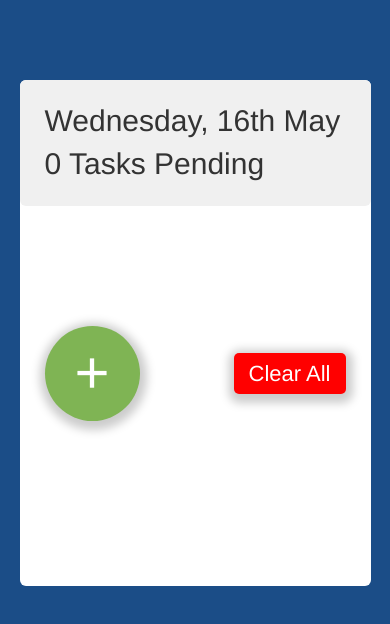
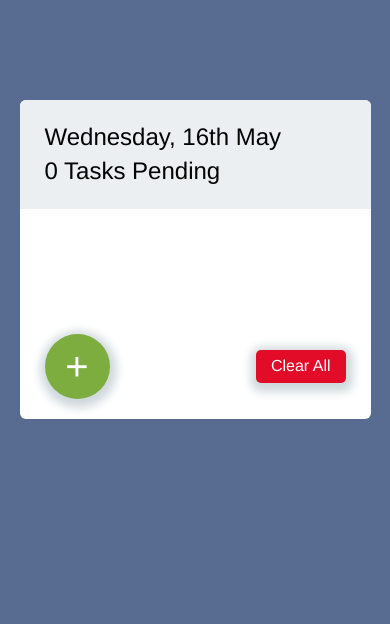
Before and after one commit to JamieSullivanD15/React-Todo-App, a React (Create React App) app: page / in a window 390 px wide. Shown: the top 624 px of the page. Built offline with nearby package versions, Linux system fonts and the light colour scheme.

Commit message:
Finalised styling and colour palette. Added media queries and corrected bootstrap columns for responsive layout.

```diff
--- a/src/App.css
+++ b/src/App.css
@@ -1,3 +1,15 @@
+.heading-font, .interface .header span {
+  font-size: 30px; }
+
+.task-font, .todo-item .container {
+  font-size: 26px; }
+
+.add-button-font, .footer .add-button {
+  font-size: 55px; }
+
+.clear-button-font, .footer .clear-button {
+  font-size: 22px; }
+
 .todo-item {
   vertical-align: middle;
   word-wrap: break-word;
@@ -8,20 +20,20 @@
   /* Show the checkmark when checked */ }
   .todo-item .completed-todo {
     text-decoration: line-through;
-    color: #ccc; }
+    color: #CFD8DC; }
   .todo-item .delete .delete-button {
     border: none;
     background: none;
     font-size: 26px;
-    color: red;
+    color: #e20c28;
     float: right; }
     .todo-item .delete .delete-button:focus {
       outline: 0; }
     .todo-item .delete .delete-button:active {
-      background-color: #F0F0F0;
+      background-color: #ECEFF1;
       border-radius: 4px; }
     .todo-item .delete .delete-button:hover {
-      color: #B71C1C; }
+      color: #8f0a0b; }
     .todo-item .delete .delete-button .delete-icon {
       vertical-align: middle; }
   .todo-item .container {
@@ -30,11 +42,11 @@
     padding-left: 40px;
     margin-bottom: 12px;
     cursor: pointer;
-    font-size: 22px;
     -webkit-user-select: none;
     -moz-user-select: none;
     -ms-user-select: none;
-    user-select: none; }
+    user-select: none;
+    color: #030404; }
     .todo-item .container input {
       /* Hide the browser's default checkbox */
       position: absolute;
@@ -64,16 +76,17 @@
       -ms-transform: rotate(45deg);
       transform: rotate(45deg); }
   .todo-item .container:hover input ~ .checkmark {
-    background-color: #ccc; }
+    background-color: #CFD8DC; }
   .todo-item .container input:checked ~ .checkmark {
-    background-color: #7FB454; }
+    background-color: #7cad3e; }
   .todo-item .container input:checked ~ .checkmark:after {
     display: block; }
 
 .error-text {
-  color: red;
-  padding: 0px 25px;
-  visibility: hidden; }
+  color: #e20c28;
+  padding-left: 45px;
+  visibility: hidden;
+  font-size: 18px; }
 
 .new-todo {
   padding: 0 30px;
@@ -86,28 +99,28 @@
       border: none;
       background: none;
       font-size: 26px;
-      color: #7FB454; }
+      color: #7cad3e; }
       .new-todo .confirm-todo .confirm-button:focus {
         outline: 0; }
       .new-todo .confirm-todo .confirm-button:active {
-        background-color: #F0F0F0;
+        background-color: #ECEFF1;
         border-radius: 4px; }
       .new-todo .confirm-todo .confirm-button:hover {
-        color: #3B7E41; }
+        color: #4a6c2f; }
   .new-todo .cancel-todo {
     float: right; }
     .new-todo .cancel-todo .cancel-button {
       border: none;
       background: none;
       font-size: 26px;
-      color: red; }
+      color: #e20c28; }
       .new-todo .cancel-todo .cancel-button:focus {
         outline: 0; }
       .new-todo .cancel-todo .cancel-button:active {
-        background-color: #F0F0F0;
+        background-color: #ECEFF1;
         border-radius: 4px; }
       .new-todo .cancel-todo .cancel-button:hover {
-        color: #B71C1C; }
+        color: #8f0a0b; }
 
 .footer {
   padding: 20px 10px;
@@ -116,50 +129,91 @@
   .footer .clear-button {
     border: none;
     color: #fff;
-    box-shadow: 1px 3px 10px 6px #ccc;
-    background-color: red;
+    box-shadow: 1px 3px 10px 6px #CFD8DC;
+    background-color: #e20c28;
     float: right;
-    font-size: 22px;
     border-radius: 5px;
     padding: 5px 15px; }
     .footer .clear-button:focus {
       outline: 0; }
     .footer .clear-button:hover {
-      background-color: #B71C1C; }
+      background-color: #8f0a0b; }
     .footer .clear-button:active {
-      background-color: red; }
+      background-color: #e20c28; }
   .footer .add-button {
     border: none;
     color: #fff;
-    box-shadow: 1px 3px 10px 6px #ccc;
-    background-color: #7FB454;
+    box-shadow: 1px 3px 10px 6px #CFD8DC;
+    background-color: #7cad3e;
     float: left;
     padding: 0;
-    height: 95px;
-    width: 95px;
-    font-size: 60px;
+    height: 85px;
+    width: 85px;
     border-radius: 50%; }
     .footer .add-button:focus {
       outline: 0; }
     .footer .add-button:hover {
-      background-color: #3B7E41; }
+      background-color: #4a6c2f; }
     .footer .add-button:active {
-      background-color: #7FB454; }
+      background-color: #7cad3e; }
+
+@media (max-width: 576px) {
+  .interface {
+    width: 90%; }
+  .heading-font, .interface .header span {
+    font-size: 24px; }
+  .task-font, .todo-item .container {
+    font-size: 20px; }
+  .add-button-font, .footer .add-button {
+    font-size: 40px; }
+  .add-button {
+    width: 65px !important;
+    height: 65px !important; }
+  .clear-button-font, .footer .clear-button {
+    font-size: 16px; } }
+
+@media (min-width: 576px) and (max-width: 768px) {
+  .interface {
+    width: 80%; } }
+
+@media (min-width: 768px) and (max-width: 992px) {
+  .interface {
+    width: 75%; } }
+
+@media (min-width: 992px) and (max-width: 1200px) {
+  .interface {
+    width: 60%; } }
+
+@media (min-width: 1200px) {
+  .interface {
+    width: 50%; }
+  .heading-font, .interface .header span {
+    font-size: 32px; }
+  .add-button-font, .footer .add-button {
+    font-size: 65px; }
+  .add-button {
+    width: 100px !important;
+    height: 100px !important; }
+  .clear-button-font, .footer .clear-button {
+    font-size: 26px; } }
+
+@media (max-height: 500px) {
+  .interface {
+    margin: 10px auto !important; } }
 
 body {
-  background-color: #1B4D87; }
+  background-color: #586c91; }
 
 .interface {
-  width: 90%;
-  margin: 80px auto;
   border-radius: 6px;
   background-color: #fff;
-  min-height: 60vh; }
+  min-height: 10vh;
+  margin: 100px auto; }
   .interface .header {
     padding: 20px 10px;
-    background-color: #F0F0F0;
-    border-radius: 6px; }
-    .interface .header span {
-      font-size: 30px; }
+    background-color: #ECEFF1;
+    border-top-left-radius: 6px;
+    border-top-right-radius: 6px;
+    color: #030404; }
   .interface .body {
     padding: 20px 10px; }
--- a/src/Components/AddTodo.js
+++ b/src/Components/AddTodo.js
@@ -53,18 +53,18 @@ class AddTodo extends Component {
       <div>
         <Row className="new-todo">
           <form onSubmit={this.submitTodo.bind(this)}>
-            <Col className="todo-content" xs={8}>
+            <Col className="todo-content" xs={8} md={10}>
               <input type="text" ref="content" />
             </Col>
           </form>
 
-          <Col className="cancel-todo" xs={1}>
+          <Col className="cancel-todo" xs={1} md={1}>
             <button className="cancel-button" onClick={this.cancelNewTodo}>
               <Glyphicon className="cancel-icon" glyph="remove" />
             </button>
           </Col>
 
-          <Col className="confirm-todo" xs={1}>
+          <Col className="confirm-todo" xs={1} md={1}>
             <button className="confirm-button" onClick={this.submitTodo.bind(this)}>
               <Glyphicon className="confirm-icon" glyph="ok" />
             </button>
@@ -77,7 +77,9 @@ class AddTodo extends Component {
 
         <Row className="footer">
           <Col xs={6}>
-            <button className="add-button" onClick={ this.showTodoInput}>+</button>
+            <span >
+              <button className="add-button" onClick={ this.showTodoInput}>+</button>
+            </span>
           </Col>
           <Col xs={6}>
             <button className="clear-button" onClick={this.clearAll.bind(this)}>Clear All</button>
--- a/src/Sass/_add-todo.scss
+++ b/src/Sass/_add-todo.scss
@@ -1,8 +1,9 @@
 
 .error-text {
   color: $light-red;
-  padding: 0px 25px;
+  padding-left: 45px;
   visibility: hidden;
+  font-size: 18px;
 }
 
 .new-todo {
@@ -12,7 +13,6 @@
   .todo-content {
     input {
       width: 100%;
-      //margin-left: 20px;
     }
   }
 
@@ -26,7 +26,6 @@
 
   .cancel-todo {
     float: right;
-    //margin-right: 15px;
 
     .cancel-button {
       @include create-icon-button("red");
@@ -41,19 +40,19 @@
 
   .clear-button {
     @include create-footer-button("red");
+    @extend .clear-button-font;
     float: right;
-    font-size: 22px;
     border-radius: 5px;
     padding: 5px 15px;
   }
 
   .add-button {
     @include create-footer-button("green");
+    @extend .add-button-font;
     float: left;
     padding: 0;
-    height: 95px;
-    width: 95px;
-    font-size: 60px;
+    height: 85px;
+    width: 85px;
     border-radius: 50%;
   }
 } // footer
--- a/src/Sass/_main.scss
+++ b/src/Sass/_main.scss
@@ -1,36 +1,28 @@
 @import 'variables';
 @import 'todo-item';
 @import 'add-todo';
+@import 'media-queries';
+@import 'mixins';
 
 body {
   background-color: $dark-blue;
 }
 
-
 .interface {
-  width: 90%;
-  margin: 80px auto;
   border-radius: 6px;
   background-color: #fff;
-  min-height: 60vh;
+  min-height: 10vh;
+  margin: 100px auto;
 
   .header {
     padding: 20px 10px;
     background-color: $light-grey;
-    border-radius: 6px;
-    // display: flex;
-    // align-items: center;
+    border-top-left-radius: 6px;
+    border-top-right-radius: 6px;
+    color: $black;
 
     span {
-      font-size: 30px;
-    }
-
-    .date {
-
-    }
-
-    .num-of-tasks {
-
+      @extend .heading-font;
     }
   }
 
--- a/src/Sass/_todo-item.scss
+++ b/src/Sass/_todo-item.scss
@@ -21,16 +21,17 @@
 
   /* The container */
   .container {
+    @extend .task-font;
     display: block;
     position: relative;
     padding-left: 40px;
     margin-bottom: 12px;
     cursor: pointer;
-    font-size: 22px;
     -webkit-user-select: none;
     -moz-user-select: none;
     -ms-user-select: none;
     user-select: none;
+    color: $black;
 
     input {
       /* Hide the browser's default checkbox */
```
Also changed, not shown: src/Sass/_media-queries.scss (added, +78 -0 lines), src/Sass/_variables.scss (+30 -10 lines).
